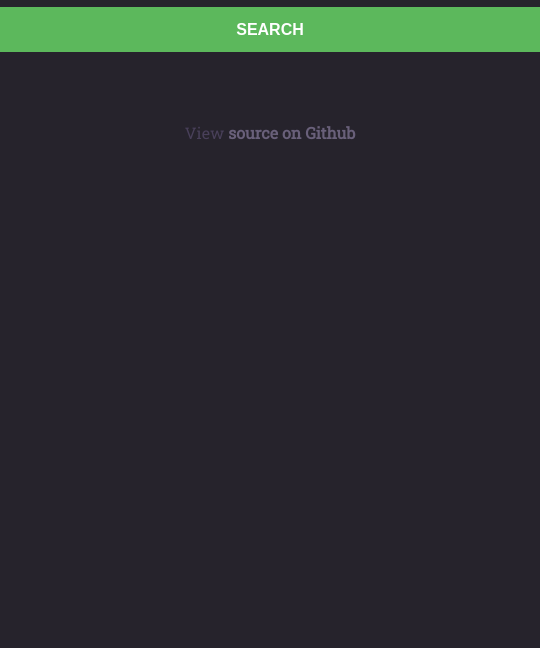
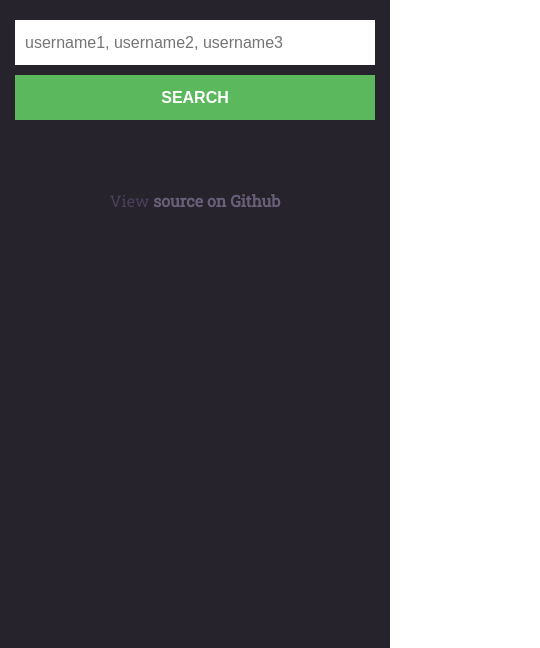
Before and after one commit to jupath/Async-await-in-search-app, a plain HTML site: page index.html in a window 390 px wide. Shown: the part 196-844 px from the top of the page, 540 px wide, since content can reach past the window. Drawn offline with Linux system fonts and the light colour scheme.

Commit message:
Update style.css

```diff
--- a/assets/styles/style.css
+++ b/assets/styles/style.css
@@ -104,3 +104,14 @@ img.loader {
     text-decoration: none;
     font-weight: 600;
 }
+
+@media only screen and (max-width: 539px) {
+    .wrapper {
+        width: 100%;
+        padding: 0 15px;
+    }
+
+    .user {
+        padding-bottom: 10px;
+    }
+}
```
